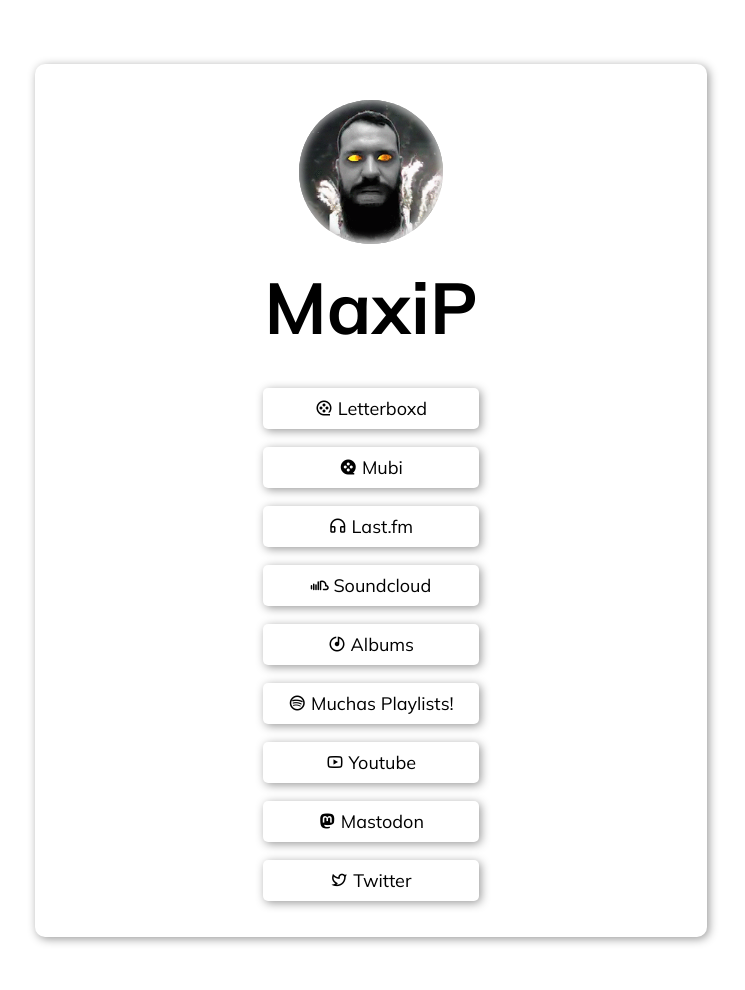
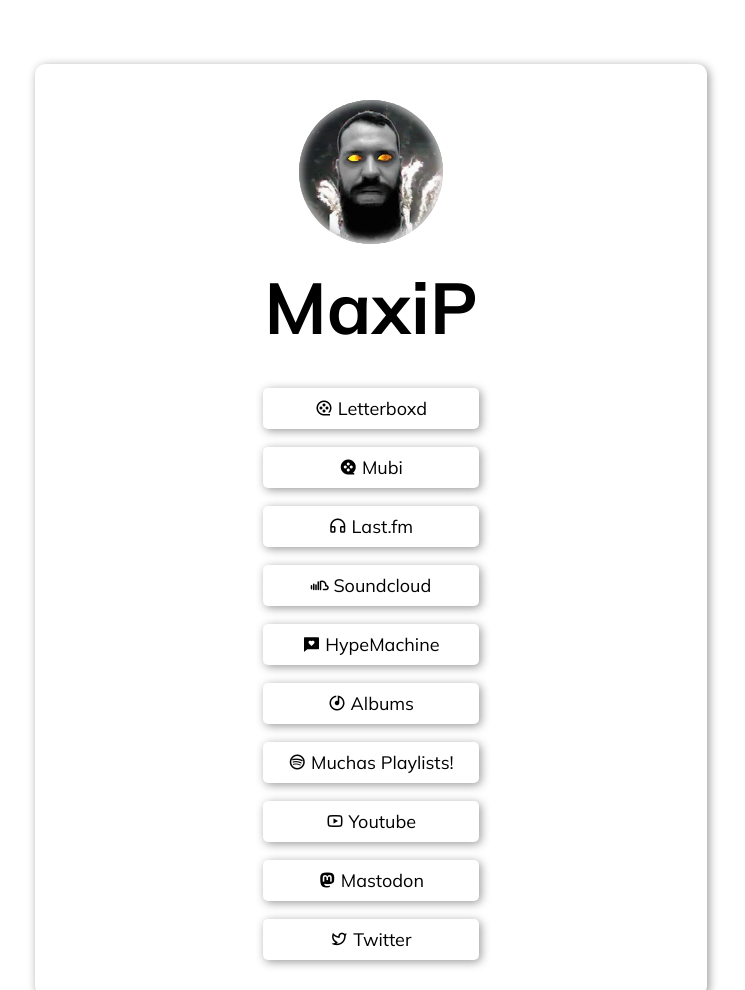
Before and after one commit to marxip/marxip.github.io, a plain HTML site: page index.html in a window 1280 px wide. Shown: the top 990 px of the page, without its empty margins (269-1014 px from the left). Drawn offline with nearby package versions, Linux system fonts and the light colour scheme.

Commit message:
Update index.html

```diff
--- a/index.html
+++ b/index.html
@@ -20,6 +20,7 @@
       <a class="link" href="https://mubi.com/users/10742022/" target="_blank"><i class="ri-movie-2-fill"></i> Mubi</a>
       <a class="link" href="https://www.last.fm/user/Marxip" target="_blank"><i class="ri-headphone-line"></i> Last.fm</a>
       <a class="link" href="https://soundcloud.com/maxipaliza/" target="_blank"><i class="ri-soundcloud-line"></i> Soundcloud</a>
+      <a class="link" href="https://hypem.com/maxip" target="_blank"><i class="ri-chat-heart-fill"></i> HypeMachine</a>
       <a class="link" href="https://archive.org/details/cratediggers?query=maxi+tucuman&sin=" target="_blank"><i class="ri-disc-line"></i> Albums</a>
       <a class="link" href="https://open.spotify.com/user/w4h2vwtffno3umjmx5myvadr8?si=518aff6ccddd424d&nd=1" target="_blank"><i class="ri-spotify-line"></i> Muchas Playlists!</a>
       <a class="link" href="https://www.youtube.com/user/rastamaxi/videos" target="_blank"><i class="ri-youtube-line"></i> Youtube</a>
```
